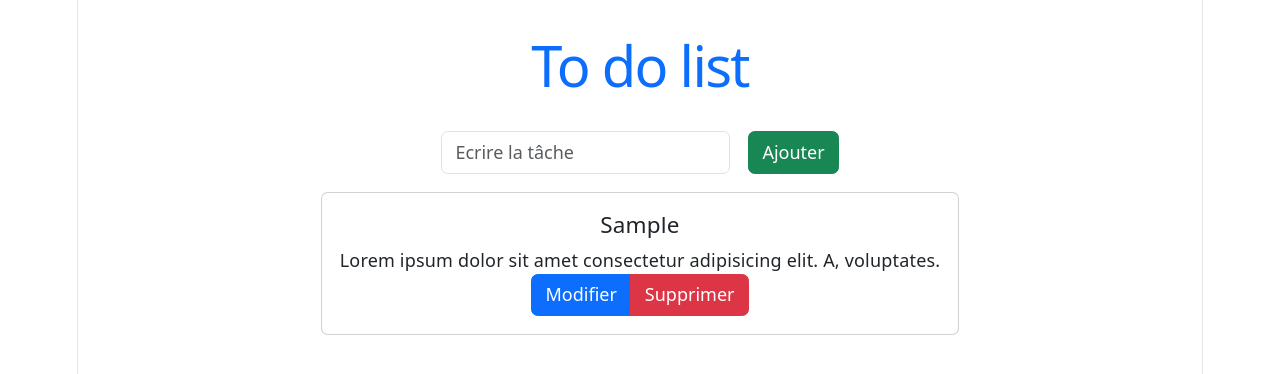
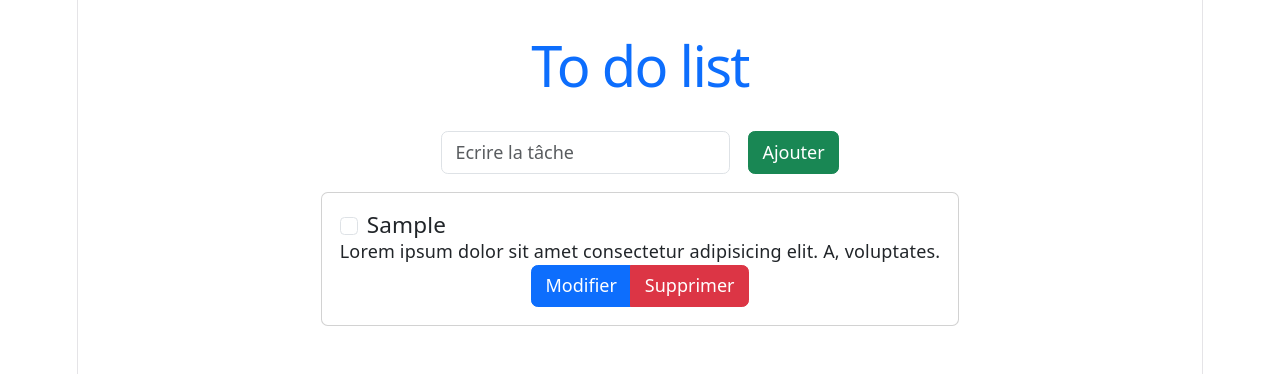
Before and after one commit to MikaOcko/react-todolist, a React (Vite) app: page / in a window 1280 px wide. Both pictures are taken after typing "Sample" into the empty fields and a click on the button "Ajouter". Shown: the top 374 px of the page. Built offline with nearby package versions, Linux system fonts and the light colour scheme.

Commit message:
style: :lipstick: add functional checkbox for item

```diff
--- a/src/App.tsx
+++ b/src/App.tsx
@@ -1,17 +1,19 @@
-// Imports
+// ----------- Imports -----------
 import { useState } from "react";
 
+// ---------- Types ----------
+interface ToDo {
+	id: number;
+    text: string;
+	completed: boolean;
+}
+
 function App() {
-	// Variables
+	// ---------- Variables----------
 	const [toDos, setToDos] = useState<ToDo[]>([]);
-	const [textInput, setTextInput] = useState("");
+	const [textInput, setTextInput] = useState<string>("");
 
-	interface ToDo {
-		id: number;
-    	text: string;
-	}
-
-	// Logiques
+	// ----------- Logiques ----------
 	// Ajouter une tâche dans la liste
 	const addItem = () => {
 		const trimmed = textInput.trim();
@@ -20,6 +22,7 @@ function App() {
 		const newTodo: ToDo = {
 			id: Math.floor(Math.random() * 100),
 			text: trimmed,
+			completed: false,
 		};
 
 		setToDos([...toDos, newTodo]);
@@ -31,8 +34,7 @@ function App() {
 		setToDos((toDos) => toDos.filter((todo) => todo.id !== id));
  	};
 
-
-	// Modifier une ta^che
+	// Modifier une tâche
 	const updateItem = (id : number)=> {
 		const newText = prompt("Modifier la tâche :");
 
@@ -46,8 +48,22 @@ function App() {
 			)
 		);
  	};
+	// Cocher / décocher une tâche
+	const toggleTodo = (id: number) => {
+		setToDos(
+			toDos.map((todo) => {
+				if (todo.id === id) {
+				return {
+					...todo,
+					completed: !todo.completed,
+				};
+				}
+				return todo;
+			})
+		);
+	};
 
-	// Composants
+	// ------------ Component (rendering) -----------
 	return (
 		<>
 			{/* Titre */}
@@ -80,16 +96,32 @@ function App() {
 							<p className="text-center text-muted">Aucune tâche pour le moment.</p>
 						) : (
 							<>
-								{toDos.map((toDo) => (
+								{toDos.map((todo) => (
 									// <span key={toDo.id}>{toDo.text}</span>
 
-									<div className="card" key={toDo.id}>
+									<div className="card" key={todo.id}>
 										<div className="card-body">
-											<h5 className="card-title">{toDo.text}</h5>
+											<div className="d-flex align-items-center gap-2">
+												<input
+													type="checkbox"
+													className="form-check-input"
+													checked={todo.completed}
+													onChange={() => toggleTodo(todo.id)}
+												/>
+												<h5
+													className="card-title mb-0"
+													style={{
+														textDecoration: todo.completed ? "line-through" : "none",
+														color: todo.completed ? "gray" : "inherit",
+													}}
+												>
+													{todo.text}
+												</h5>
+											</div>
 											<p className="card-text">Lorem ipsum dolor sit amet consectetur adipisicing elit. A, voluptates.</p>
 											<div className="btn-group" role="group" aria-label="Basic example">
-												<button type="button" className="btn btn-primary" onClick={() => updateItem(toDo.id)}>Modifier</button>
-												<button type="button" className="btn btn-danger" onClick={() => deleteItem(toDo.id)}>Supprimer</button>
+												<button type="button" className="btn btn-primary" onClick={() => updateItem(todo.id)}>Modifier</button>
+												<button type="button" className="btn btn-danger" onClick={() => deleteItem(todo.id)}>Supprimer</button>
 											</div>
 										</div>
 									</div>
```
